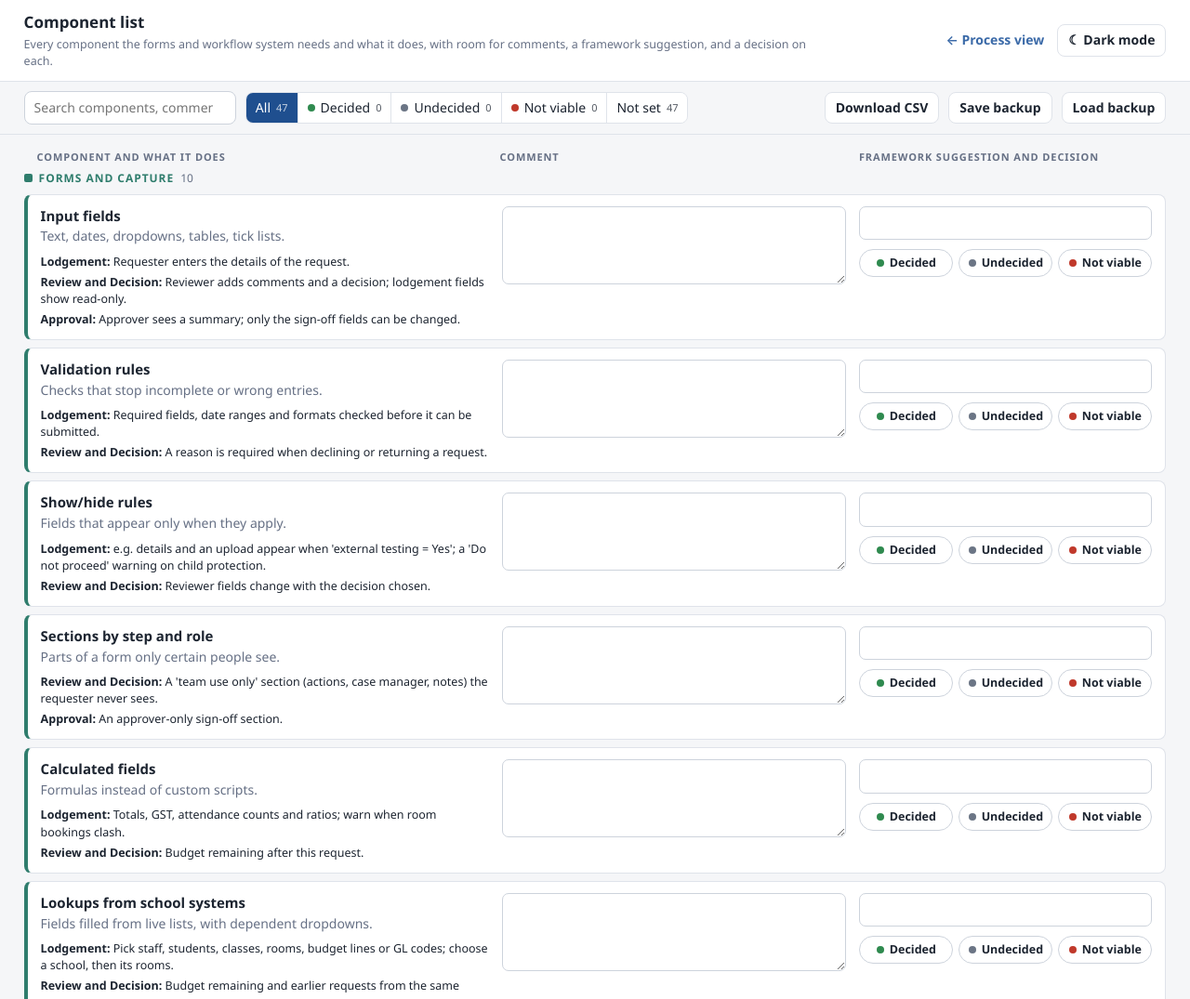
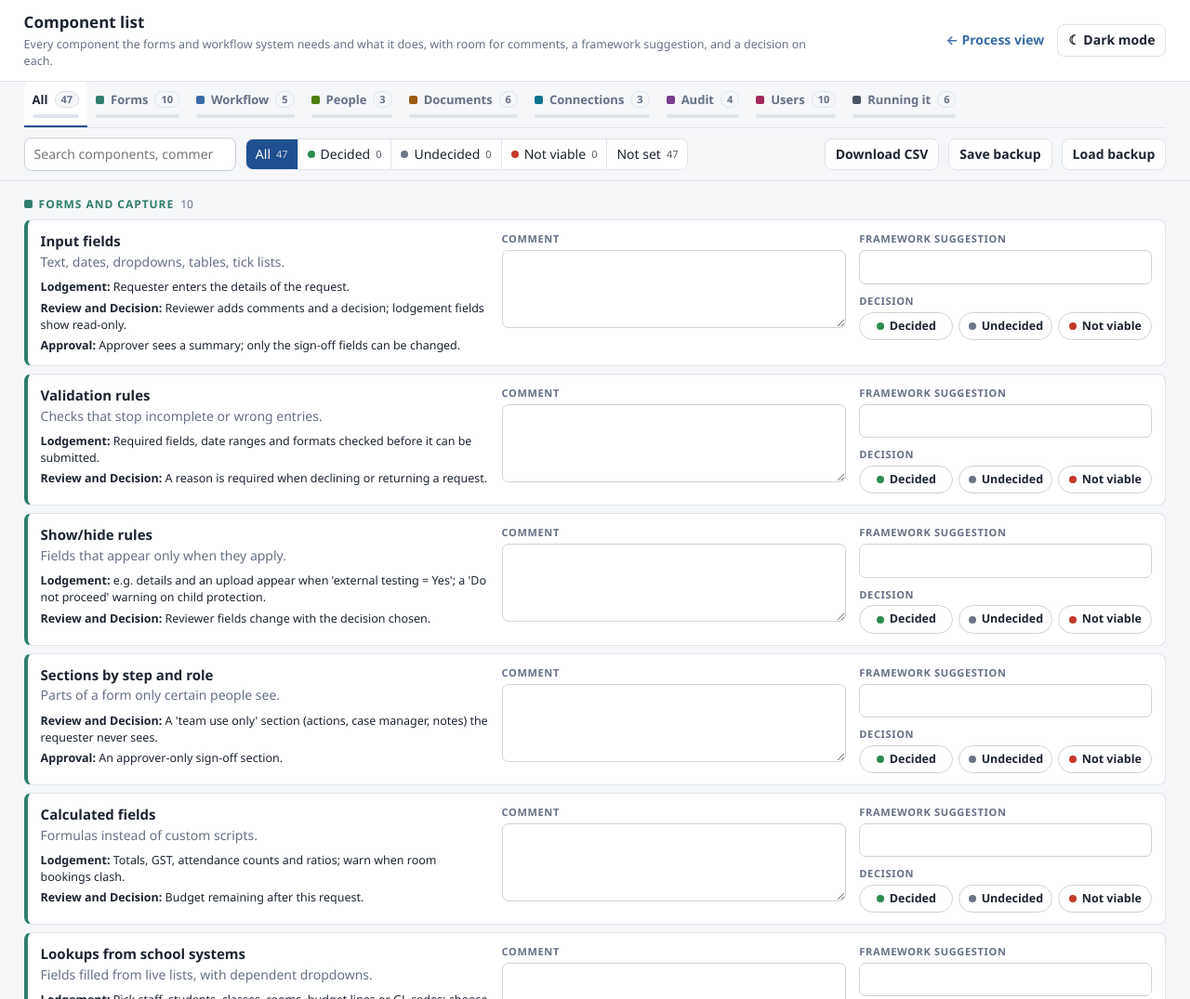
Before and after one commit to NovNoir/tascflow, a plain HTML site: page components.html in a window 1280 px wide. Shown: the top 1075 px of the page at 93% size. Drawn offline with Linux system fonts and the light colour scheme.

Commit message:
Component list: category tabs with decision progress; Comment, Framework suggestion and Decision headers on each card
Co-Authored-By: Claude Opus 5.5 <noreply@anthropic.com>

```diff
--- a/components-data.js
+++ b/components-data.js
@@ -12,14 +12,14 @@ const STEPS = [
 ];
 
 const CATEGORIES = [
-  { id: "capture",  name: "Forms and capture",       color: "var(--cat-capture)" },
-  { id: "workflow", name: "Workflow",                color: "var(--cat-workflow)" },
-  { id: "people",   name: "People and tasks",        color: "var(--cat-people)" },
-  { id: "records",  name: "Documents and records",   color: "var(--cat-records)" },
-  { id: "connect",  name: "Connections",             color: "var(--cat-connect)" },
-  { id: "audit",    name: "Audit and reporting",     color: "var(--cat-audit)" },
-  { id: "users",    name: "Users and access",        color: "var(--cat-users)" },
-  { id: "admin",    name: "Building and running it", color: "var(--cat-admin)" },
+  { id: "capture",  name: "Forms and capture",       short: "Forms",       color: "var(--cat-capture)" },
+  { id: "workflow", name: "Workflow",                short: "Workflow",    color: "var(--cat-workflow)" },
+  { id: "people",   name: "People and tasks",        short: "People",      color: "var(--cat-people)" },
+  { id: "records",  name: "Documents and records",   short: "Documents",   color: "var(--cat-records)" },
+  { id: "connect",  name: "Connections",             short: "Connections", color: "var(--cat-connect)" },
+  { id: "audit",    name: "Audit and reporting",     short: "Audit",       color: "var(--cat-audit)" },
+  { id: "users",    name: "Users and access",        short: "Users",       color: "var(--cat-users)" },
+  { id: "admin",    name: "Building and running it", short: "Running it",  color: "var(--cat-admin)" },
 ];
 
 // "uses" says what the component does at each step; a step that isn't listed doesn't use it.
--- a/components.html
+++ b/components.html
@@ -47,8 +47,21 @@
   .themebtn { border: 1px solid var(--line); background: var(--card); color: var(--ink); border-radius: 8px; padding: 6px 11px; cursor: pointer; font-weight: 600; white-space: nowrap; }
   .themebtn:hover { border-color: var(--muted); }
 
-  .toolbar { position: sticky; top: 0; z-index: 5; background: var(--bg); border-bottom: 1px solid var(--line); padding: 10px max(16px, 2vw); }
+  .toolbar { position: sticky; top: 0; z-index: 5; background: var(--bg); border-bottom: 1px solid var(--line); padding: 0 max(16px, 2vw) 10px; }
   .tools { max-width: 1280px; margin: 0 auto; display: flex; gap: 10px; align-items: center; flex-wrap: wrap; }
+
+  /* Category tabs: one per group, with a small bar showing how far its decisions have got. */
+  .tabs { max-width: 1280px; margin: 0 auto 10px; display: flex; gap: 0; overflow-x: auto; border-bottom: 1px solid var(--line); scrollbar-width: none; }
+  .tabs::-webkit-scrollbar { display: none; }
+  .tab { --tab: var(--accent); flex: 0 0 auto; border: 0; background: none; color: var(--muted); cursor: pointer; padding: 10px 9px 8px; font-size: 13px;
+    border-bottom: 3px solid transparent; margin-bottom: -1px; display: grid; gap: 6px; text-align: left; font-weight: 600; border-radius: 8px 8px 0 0; }
+  .tab:hover { color: var(--ink); background: var(--card); }
+  .tab[aria-selected="true"] { color: var(--ink); border-bottom-color: var(--tab); background: var(--card); }
+  .tab .t { display: flex; align-items: center; gap: 7px; white-space: nowrap; }
+  .tab .sw { width: 9px; height: 9px; border-radius: 2px; background: var(--tab); flex-shrink: 0; }
+  .tab .c { font-size: 11px; font-weight: 600; color: var(--muted); background: var(--bg); border: 1px solid var(--line); border-radius: 999px; padding: 0 6px; font-variant-numeric: tabular-nums; }
+  .tab .bar { display: flex; height: 4px; border-radius: 2px; overflow: hidden; background: var(--line); }
+  .tab .bar i { display: block; height: 100%; }
   .search { flex: 1 1 220px; max-width: 300px; padding: 7px 10px; border: 1px solid var(--field-line); border-radius: 8px; background: var(--field); }
   .seg { display: flex; border: 1px solid var(--line); border-radius: 8px; overflow: hidden; }
   .seg button { border: 0; background: var(--card); padding: 6px 10px; cursor: pointer; white-space: nowrap; display: flex; align-items: center; gap: 6px; }
@@ -63,8 +76,7 @@
   :focus-visible { outline: 2px solid var(--hl); outline-offset: 2px; }
 
   main { max-width: 1280px; margin: 0 auto; padding: 16px max(16px, 2vw) 60px; }
-  .colhead, .row { display: grid; grid-template-columns: minmax(0, 1.3fr) minmax(0, 1fr) minmax(0, .85fr); gap: 14px; }
-  .colhead { font-size: 11px; letter-spacing: .08em; text-transform: uppercase; color: var(--muted); font-weight: 700; padding: 0 14px 6px; }
+  .row { display: grid; grid-template-columns: minmax(0, 1.3fr) minmax(0, 1fr) minmax(0, .85fr); gap: 14px; }
   section.cat { margin-bottom: 22px; }
   section.cat h2 { font-size: 12px; letter-spacing: .08em; text-transform: uppercase; margin: 0 0 8px; display: flex; align-items: center; gap: 7px; }
   section.cat h2 i { width: 9px; height: 9px; border-radius: 2px; display: inline-block; }
@@ -79,7 +91,7 @@
   .what { color: var(--muted); margin-top: 1px; }
   .uses { list-style: none; margin: 8px 0 0; padding: 0; display: grid; gap: 4px; font-size: 12.5px; }
   .uses b { font-weight: 600; }
-  label.f { display: none; font-size: 11px; font-weight: 700; color: var(--muted); text-transform: uppercase; letter-spacing: .06em; margin-bottom: 4px; }
+  .f { display: block; font-size: 11px; font-weight: 700; color: var(--muted); text-transform: uppercase; letter-spacing: .06em; margin-bottom: 4px; }
   textarea, .fw { width: 100%; border: 1px solid var(--field-line); border-radius: 7px; background: var(--field); padding: 7px 9px; }
   textarea { min-height: 84px; resize: vertical; line-height: 1.4; }
   .side { display: flex; flex-direction: column; gap: 10px; }
@@ -100,9 +112,7 @@
   footer { max-width: 1280px; margin: 0 auto; padding: 0 max(16px, 2vw) 40px; color: var(--muted); font-size: 12px; }
 
   @media (max-width: 820px) {
-    .colhead { display: none; }
     .row { grid-template-columns: 1fr; }
-    label.f { display: block; }
   }
   /* Mid-width screens: the three buttons get narrow, so drop the dots and keep the words. */
   @media (min-width: 821px) and (max-width: 1150px) { .choice .dot { display: none; } .choice { font-size: 12px; } }
@@ -126,6 +136,7 @@
 </header>
 
 <div class="toolbar">
+  <div class="tabs" role="tablist" aria-label="Component groups" id="tabs"></div>
   <div class="tools">
     <input class="search" id="search" type="search" placeholder="Search components, comments, frameworks" aria-label="Search">
     <div class="seg" role="group" aria-label="Show by decision" id="statusFilter"></div>
@@ -139,7 +150,6 @@
 </div>
 
 <main>
-  <div class="colhead"><span>Component and what it does</span><span>Comment</span><span>Framework suggestion and decision</span></div>
   <div id="list"></div>
 </main>
 <footer>
@@ -187,10 +197,51 @@ function persist() {
   }, 300);
 }
 
-// Filter buttons double as the tally: All, Decided, Undecided, Not viable, Not set.
+// ---------- category tabs ----------
+// The open tab is kept in the address (#capture, #users…) so a link can open a group directly.
+let catFilter = "all";
+const tabFromHash = () => { const h = location.hash.slice(1); catFilter = CATEGORIES.some((c) => c.id === h) ? h : "all"; };
+tabFromHash();
+const inTab = (c) => catFilter === "all" || c.cat === catFilter;
+
+function renderTabs() {
+  const tabs = [{ id: "all", name: "All", color: "var(--accent)" }, ...CATEGORIES];
+  $("tabs").innerHTML = tabs.map((t) => {
+    const items = COMPONENTS.filter((c) => t.id === "all" || c.cat === t.id);
+    const seg = STATUSES.map((s) => {
+      const n = items.filter((c) => note(c.name).status === s.id).length;
+      return n ? `<i style="width:${(n / items.length) * 100}%;background:var(--${s.id})"></i>` : "";
+    }).join("");
+    const on = catFilter === t.id;
+    return `<button class="tab" role="tab" id="tab-${t.id}" data-tab="${t.id}" aria-selected="${on}" tabindex="${on ? 0 : -1}" title="${esc(t.name)}" style="--tab:${t.color}">
+      <span class="t">${t.id === "all" ? "" : `<span class="sw"></span>`}${esc(t.short || t.name)}<span class="c">${items.length}</span></span>
+      <span class="bar" title="Decided, undecided and not viable in this group">${seg}</span></button>`;
+  }).join("");
+}
+
+function selectTab(id, focus) {
+  catFilter = id;
+  history.replaceState(null, "", id === "all" ? location.pathname : `#${id}`);
+  renderTabs(); renderFilter(); render();
+  if (focus) $(`tab-${id}`).focus();
+  $(`tab-${id}`).scrollIntoView({ block: "nearest", inline: "nearest" });
+}
+$("tabs").addEventListener("click", (e) => { const b = e.target.closest(".tab"); if (b) selectTab(b.dataset.tab); });
+$("tabs").addEventListener("keydown", (e) => {   // arrow keys move between tabs
+  const ids = ["all", ...CATEGORIES.map((c) => c.id)];
+  const i = ids.indexOf(catFilter);
+  const next = { ArrowRight: i + 1, ArrowLeft: i - 1, Home: 0, End: ids.length - 1 }[e.key];
+  if (next === undefined) return;
+  e.preventDefault();
+  selectTab(ids[(next + ids.length) % ids.length], true);
+});
+window.addEventListener("hashchange", () => { tabFromHash(); renderTabs(); renderFilter(); render(); });
+
+// Filter buttons double as the tally for the open tab: All, Decided, Undecided, Not viable, Not set.
 function renderFilter() {
-  const count = (id) => COMPONENTS.filter((c) => note(c.name).status === id).length;
-  const opts = [{ id: "all", label: "All", n: COMPONENTS.length },
+  const scope = COMPONENTS.filter(inTab);
+  const count = (id) => scope.filter((c) => note(c.name).status === id).length;
+  const opts = [{ id: "all", label: "All", n: scope.length },
     ...STATUSES.map((s) => ({ ...s, n: count(s.id) })), { id: "", label: "Not set", n: count("") }];
   $("statusFilter").innerHTML = opts.map((o) => `<button data-filter="${o.id}" aria-pressed="${statusFilter === o.id}">
     ${o.id && o.id !== "all" ? `<span class="dot" style="background:var(--${o.id})"></span>` : ""}${esc(o.label)} <span class="n">${o.n}</span></button>`).join("");
@@ -203,6 +254,7 @@ function updateFrameworkSuggestions() {
 
 function matches(c) {
   const n = note(c.name);
+  if (!inTab(c)) return false;
   if (statusFilter !== "all" && n.status !== statusFilter) return false;
   if (!query) return true;
   const hay = [c.name, c.what, n.comment, n.framework, ...Object.values(c.uses)].join(" ").toLowerCase();
@@ -235,7 +287,7 @@ function render() {
               <label class="f" for="framework-${id}">Framework suggestion</label>
               <input class="fw" id="framework-${id}" data-field="framework" list="frameworks" value="${esc(n.framework)}" aria-label="Framework suggestion for ${esc(c.name)}">
             </div>
-            <div class="choices" role="group" aria-label="Decision for ${esc(c.name)}">${choices}</div>
+            <div><span class="f" aria-hidden="true">Decision</span><div class="choices" role="group" aria-label="Decision for ${esc(c.name)}">${choices}</div></div>
           </div>
         </article>`;
       }).join("")}</section>`;
@@ -259,7 +311,7 @@ $("list").addEventListener("click", (e) => {
   setNote(name, { status: value });
   row.dataset.status = value;
   row.querySelectorAll(".choice").forEach((x) => x.setAttribute("aria-pressed", x.dataset.value === value));
-  renderFilter();
+  renderFilter(); renderTabs();
   persist();
 });
 
@@ -310,13 +362,14 @@ $("loadFile").addEventListener("change", async (e) => {
       setNote(name, { comment: String(n.comment || ""), framework: String(n.framework || ""), status });
       count++;
     }
-    renderFilter(); render(); updateFrameworkSuggestions(); persist();
+    renderTabs(); renderFilter(); render(); updateFrameworkSuggestions(); persist();
     $("saved").textContent = `Loaded ${count} from ${file.name}`;
   } catch (err) {
     $("saved").textContent = `Couldn't load that file: ${err.message}`;
   }
 });
 
+renderTabs();
 renderFilter();
 render();
 updateFrameworkSuggestions();
```
